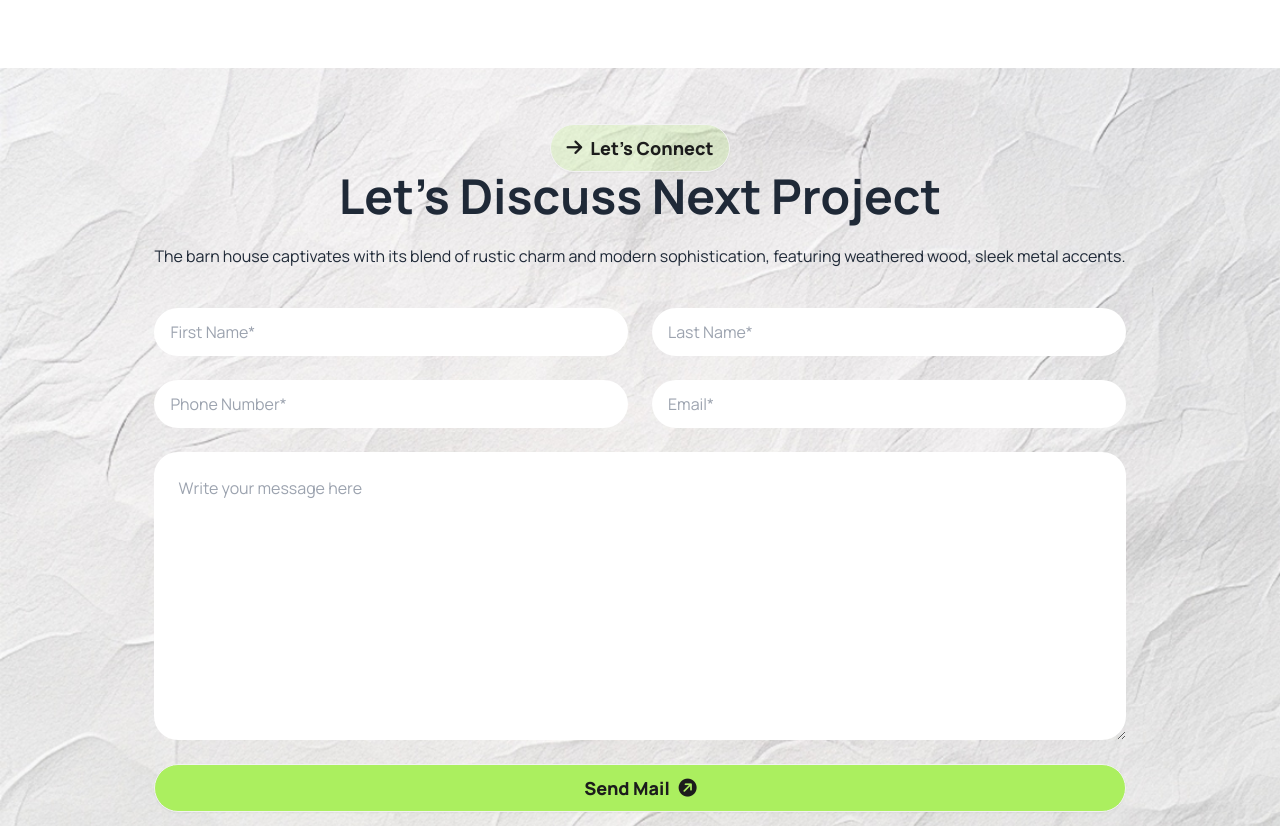
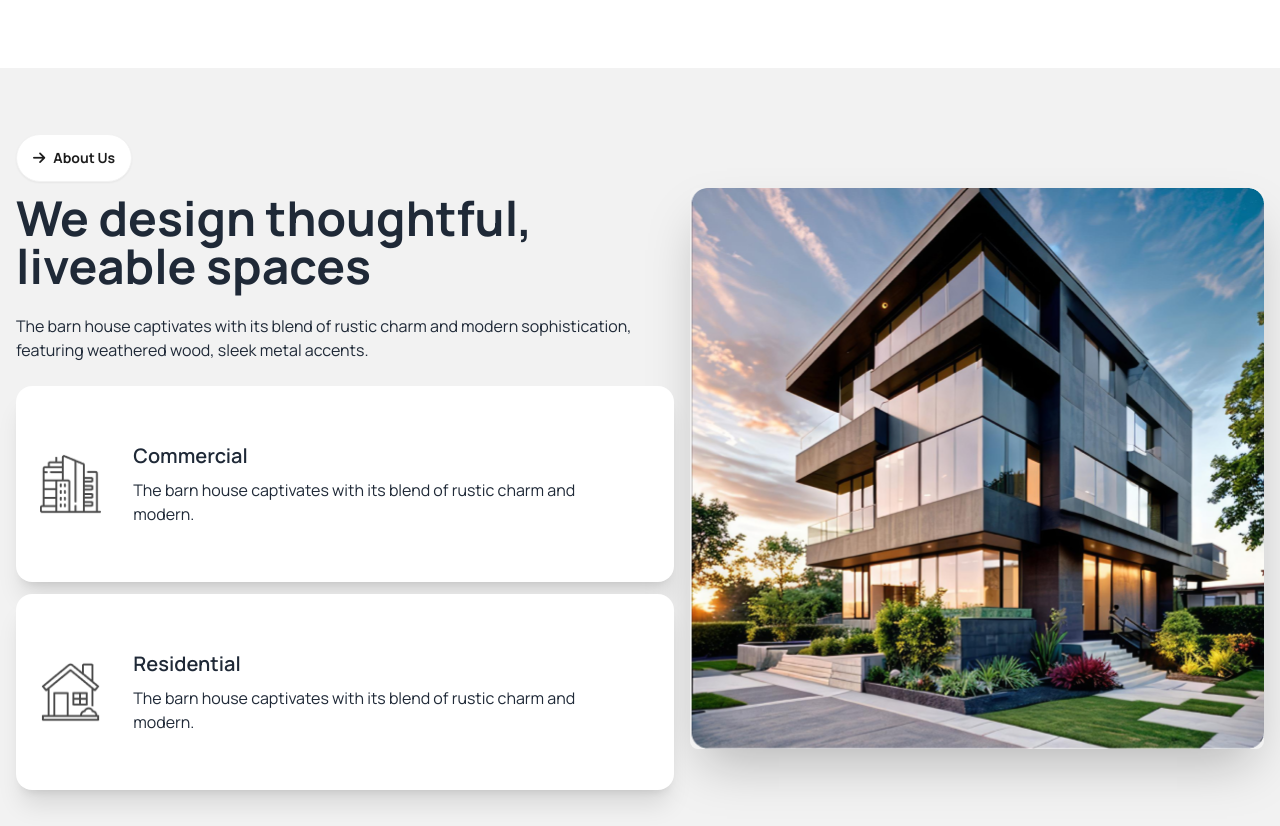
Before and after one commit to Immnazmul/assignment-3, a plain HTML site: page index.html in a window 1280 px wide. Shown: the part 800-1626 px from the top of the page. Drawn offline with nearby package versions, Linux system fonts and the light colour scheme.

Commit message:
about us section added

```diff
--- a/index.html
+++ b/index.html
@@ -137,6 +137,45 @@
 </header>
 
 <main>
+    <!-- About us section -->
+    <section>
+        <div class="hero bg-base-200 min-h-screen">
+            <div class="hero-content flex-col lg:flex-row">
+                <div class="text-left mb-3">
+                    <a class="btn rounded-3xl bg-white font-bold text-[#1C1C1C] mb-3"><i class="fa-solid fa-arrow-right"></i> About Us</a>
+                        <h1 class="text-5xl font-bold">We design thoughtful, liveable spaces</h1>
+                        <p class="py-6">
+                            The barn house captivates with its blend of rustic charm and modern sophistication, featuring weathered wood, sleek metal accents.
+                        </p>
+                        <div class="card card-side bg-base-100 shadow-xl p-6 mb-3">
+                            <figure>
+                              <img
+                                src="../assignment-3/assets/commercial.png"
+                                alt="" />
+                            </figure>
+                            <div class="card-body">
+                              <h2 class="card-title">Commercial</h2>
+                              <p>The barn house captivates with its blend of rustic charm and modern.</p>
+                            </div>
+                          </div>
+                          <div class="card card-side bg-base-100 shadow-xl p-6">
+                            <figure>
+                              <img
+                                src="../assignment-3/assets/residential.png"
+                                alt="" />
+                            </figure>
+                            <div class="card-body">
+                              <h2 class="card-title">Residential</h2>
+                              <p>The barn house captivates with its blend of rustic charm and modern.</p>
+                            </div>
+                          </div>
+                  </div>
+              <img
+              src="../assignment-3/assets/Rectangle.png"
+              class="max-w-max rounded-lg shadow-2xl" />
+            </div>
+          </div>
+    </section>
 <!-- form section -->
 <section>
     <div class="hero bg-[url(../assignment-3/assets/bg.jpg)] min-h-screen">
```
